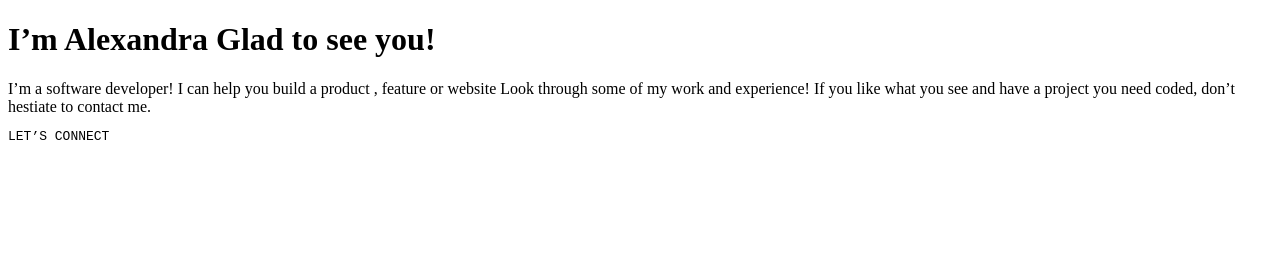
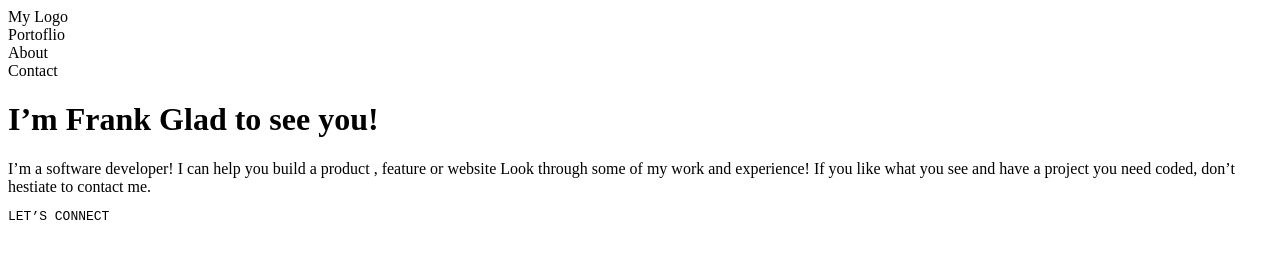
Before and after one commit to FrankMugagga/Mugagga_Frank_Portfolio_OLD, a plain HTML site: page index.html in a window 1280 px wide. Drawn offline with Linux system fonts and the light colour scheme.

Commit message:
Update index.html
I added text to the id="logo_placeholder", id="frame4",id="frame3" and id="frame5"

```diff
--- a/index.html
+++ b/index.html
@@ -10,15 +10,20 @@
 
     <header>
        <nav id="top_navigation">
-           <div id="item_nav"></div>
-           <div id="logo_placeholder"></div>
+           <div id="logo_placeholder">My Logo</div>
+           <div id="item_nav">
+               <div id="frame4">Portoflio</div>
+               <div id="frame3">About</div>
+               <div id="frame5">Contact</div>
+           </div>
+
 
        </nav>
     </header>
 
     <main id="main1">
       <div id="texts">
-          <h1 id="primary_text1"> I’m Alexandra Glad to see you! </h1>
+          <h1 id="primary_text1"> I’m Frank Glad to see you! </h1>
           <article id="primary_text2"> I’m a software developer! I can help you build a product , feature or website Look through some of my work and experience! If you like what you see and have a project you need coded, don’t hestiate to contact me.</article>
 
           <code id="social_media">
```
